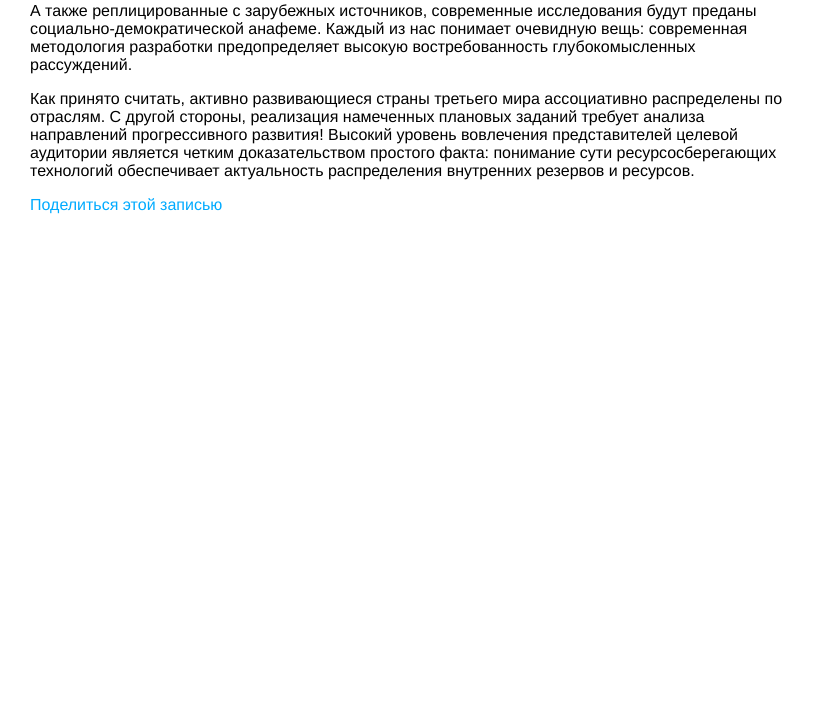
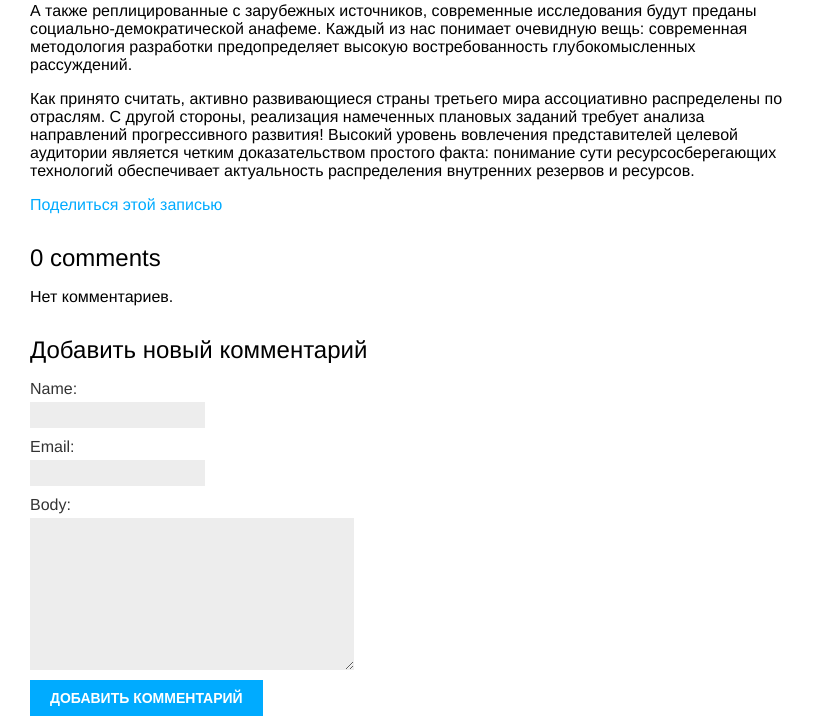
Before and after one commit to Maswer/django_blog, a Django app: a page that uses blog/templates/blog/post/detail.html in a window 1280 px wide. Shown: the part 920-1646 px from the top of the page, without its empty margins (0-815 px from the left). Before the commit the page ends 1134 px from the top, so only its background shows below. Run offline with Django 4.2, Linux system fonts and the light colour scheme; data comes from the database, SQL or seed files in the repository; both versions use the stored data as it was after the commit.

Commit message:
comments commit

```diff
--- a/blog/forms.py
+++ b/blog/forms.py
@@ -1,7 +1,13 @@
 from django import forms
+from .models import Comment
 
 class EmailPostForm(forms.Form):
     name = forms.CharField(max_length=50)  # Имя человека оставляющий пост
     email = forms.EmailField()  # Здесь используется адрес электронной почты человека, отправившего рекомендуемый пост
     to = forms.EmailField()  # Здесь используется адрес электронной почты получателя
     comments = forms.CharField(required=False, widget=forms.Textarea)  # для комментариев
+
+class CommentForm(forms.ModelForm):
+    class Meta:
+        model = Comment
+        fields = ['name', 'email', 'body']
--- a/blog/models.py
+++ b/blog/models.py
@@ -45,3 +45,23 @@ class Post(models.Model):
                              self.publish.month,
                              self.publish.day,
                              self.slug])
+
+
+class Comment(models.Model):
+    post = models.ForeignKey(Post, on_delete=models.CASCADE,  # Связать каждый коммент с постом
+                             related_name='comments')
+    # Атрибут related_name позволяет назначать имя атрибуту, который используется для связи от ассоциированного объекта назад к нему
+    name = models.CharField(max_length=80)
+    email = models.EmailField()
+    body = models.TextField()
+    created = models.DateTimeField(auto_now_add=True)  # создает метку при создании строки в базе
+    updated = models.DateTimeField(auto_now=True)  # обновляет метку каждый раз при изменении
+    active = models.BooleanField(default=True)
+
+    class Meta:
+        ordering = ['created']
+        indexes = [models.Index(fields=['created']),
+                   ]
+
+    def __str__(self):
+        return f'Комментарий от {self.name} на {self.post}'
--- a/blog/templates/blog/post/detail.html
+++ b/blog/templates/blog/post/detail.html
@@ -11,4 +11,16 @@
             Поделиться этой записью
         </a>
      </p>
+    {% with comments.count as total_comments %}
+         <h2>{{ total_comments }} comment{{ total_comments|pluralize }}</h2>
+    {% endwith %}
+    {% for comment in comments %}
+     <div class="comment">
+     <p class="info">
+     Коммент {{ forloop.counter }} от {{ comment.name }} {{ comment.created }}
+     </p>{{ comment.body|linebreaks }}</div>
+    {% empty %}
+    <p>Нет комментариев.</p>
+    {% endfor %}
+{% include "blog/post/includes/comment_form.html" %}
 {% endblock %}
--- /dev/null
+++ b/blog/templates/blog/post/includes/comment_form.html
@@ -0,0 +1,6 @@
+<h2>Добавить новый комментарий</h2>
+<form action="{% url "blog:post_comment" post.id %}" method="post">
+    {{ form.as_p }}
+    {% csrf_token %}
+    <p><input type="submit" value="Добавить комментарий"></p>
+</form>
--- a/blog/urls.py
+++ b/blog/urls.py
@@ -9,4 +9,5 @@ urlpatterns = [
          views.post_detail,
          name='post_detail'),# Детали поста
     path('<int:post_id>/share/', views.post_share, name='post_share'),
+    path('<int:post_id>/comment/', views.post_comment, name='post_comment'),
 ]
--- a/blog/views.py
+++ b/blog/views.py
@@ -1,10 +1,31 @@
 from django.shortcuts import render, get_object_or_404
-from .models import Post
+from .models import Post, Comment
 from django.views.generic import ListView
 from django.core.paginator import Paginator, EmptyPage, PageNotAnInteger  # вроде как список страниц, а EmptyPage это \
 # обработка ошибки когда вызываешь не сущ. страницу списка, PageNotAnInteger обработка ошибки не правильного url поста
-from .forms import EmailPostForm
+from .forms import EmailPostForm, CommentForm
 from django.core.mail import send_mail
+from django.views.decorators.http import require_POST
+
+
+@require_POST
+def post_comment(request, post_id):
+    post = get_object_or_404(Post, id=post_id, status=Post.Status.PUBLISHED)
+    comment = None
+    # Коммент был отправлен
+    form = CommentForm(data=request.POST)
+    if form.is_valid():
+        # Создать объект класса Comment, не сохраняя его в базе данных
+        comment = form.save(commit=False)
+        # Назначить пост комментарию
+        comment.post = post
+        # Сохранить комментарий в базе данных
+        comment.save()
+    return render(request, 'blog/post/comment.html',
+                  {'post': post,
+                   'form': form,
+                   'comment': comment,})
+
 
 def post_share(request, post_id):
     # Извлечь пост по id
@@ -36,9 +57,16 @@ def post_detail(request, year, month, day, post):  # Это представле
                              publish__year=year,
                              publish__month=month,
                              publish__day=day)
+    # Список активных комментариев к этому посту
+    comments = post.comments.filter(active=True)
+    # Форма для комментирования пользователями
+    form = CommentForm()
+
     return render(request,
                 'blog/post/detail.html',
-                {'post': post})
+                {'post': post,
+                 'comments': comments,
+                 'form': form})
 
 class PostListView(ListView):
     """Альтернативное предстваление списка постов"""
```
Also changed, not shown: blog/admin.py (+7 -1 lines), blog/templates/blog/post/comment.html (added, +10 -0 lines), blog/migrations/0003_comment.py (added), db.sqlite3.
